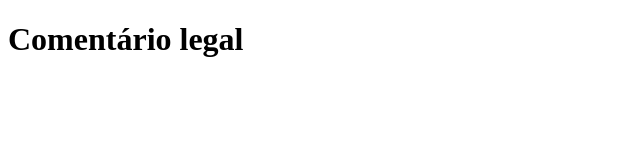
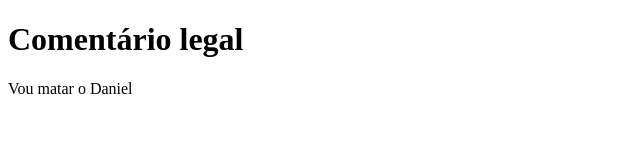
Before and after one commit to danielfariashsl/TesteUncisal, a plain HTML site: page index.html in a window 1280 px wide. Shown: the whole page, without its empty margins (0-640 px from the left). Drawn offline with Linux system fonts and the light colour scheme.

Commit message:
Atualização 1

```diff
--- a/index.html
+++ b/index.html
@@ -8,5 +8,6 @@
 </head>
 <body>
  <h1>Comentário legal</h1>
+ <p>Vou matar o Daniel</p>
 </body>
 </html>
```
